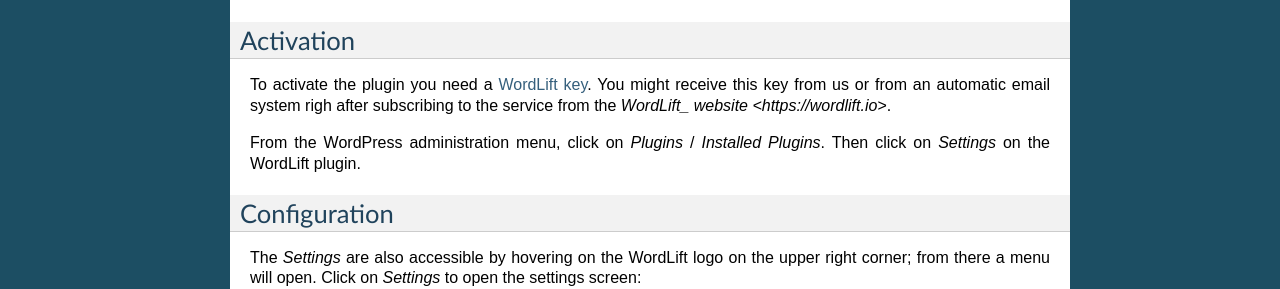
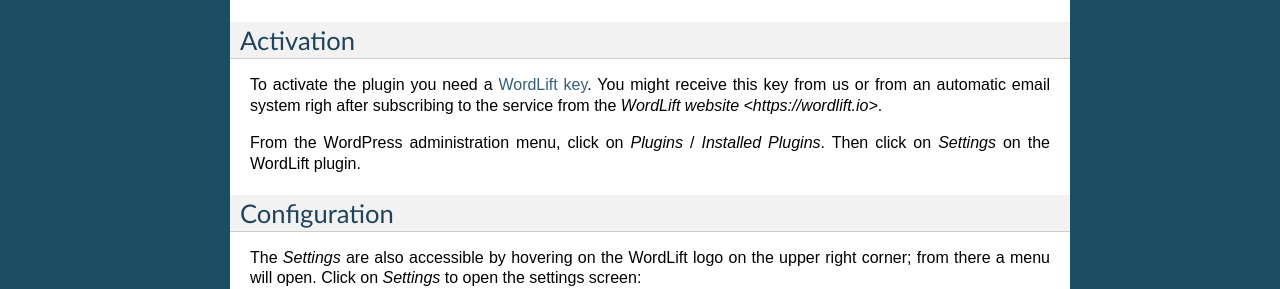
Before and after one commit to insideout10/wordlift-docs, a Sphinx documentation site: the page built from docs/getting-started.rst, in a window 1280 px wide and 900 px high, scrolled down 319 px. Shown: the part 163-452 px from the top of the window. Built offline with Sphinx 7.4.7, drawn with Linux system fonts in a browser that asks for light colours.

Commit message:
fixing a link

```diff
--- a/docs/getting-started.rst
+++ b/docs/getting-started.rst
@@ -29,7 +29,7 @@
 Activation
 __________
 
-To activate the plugin you need a `WordLift key <key-concepts.html#wordlift-key>`_. You might receive this key from us or from an automatic email system righ after subscribing to the service from the `WordLift_ website <https://wordlift.io>`.
+To activate the plugin you need a `WordLift key <key-concepts.html#wordlift-key>`_. You might receive this key from us or from an automatic email system righ after subscribing to the service from the `WordLift website <https://wordlift.io>`.
 
 From the WordPress administration menu, click on *Plugins* / *Installed Plugins*. Then click on *Settings* on the
 WordLift plugin.
```
